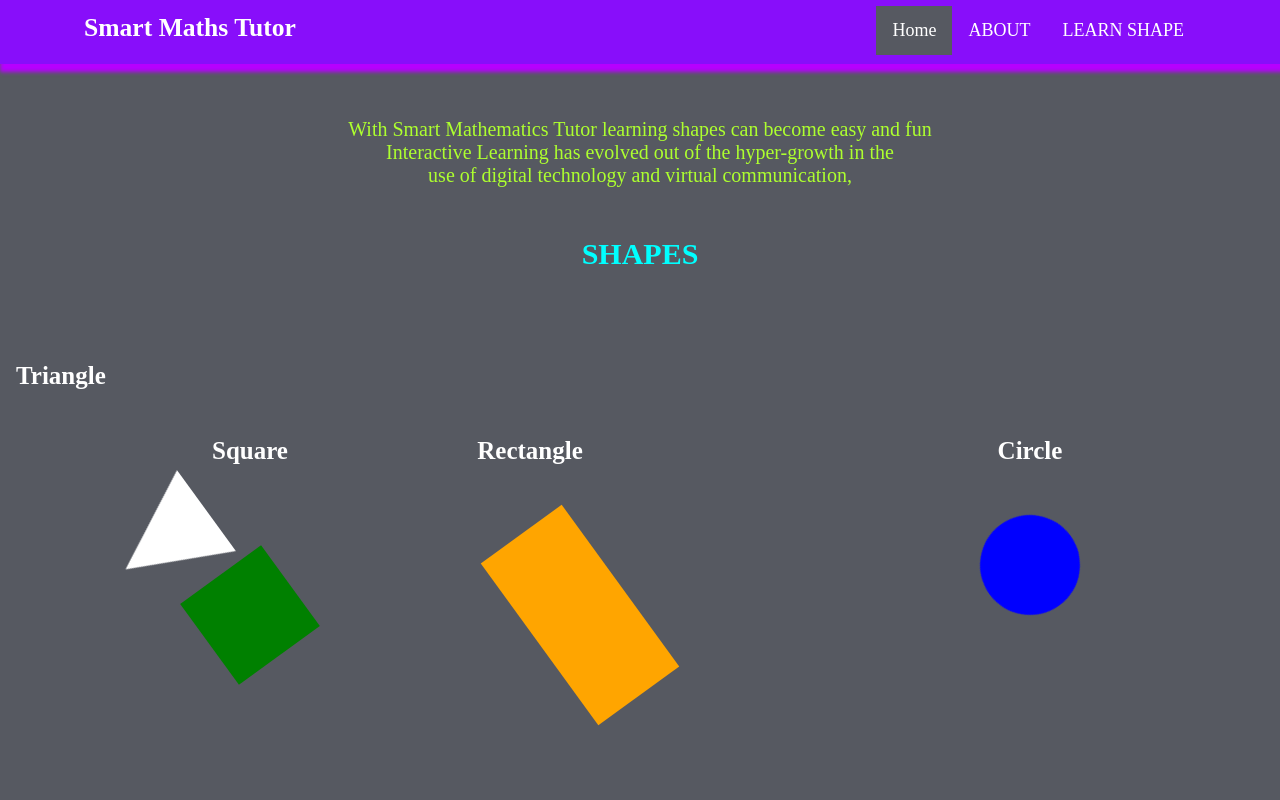
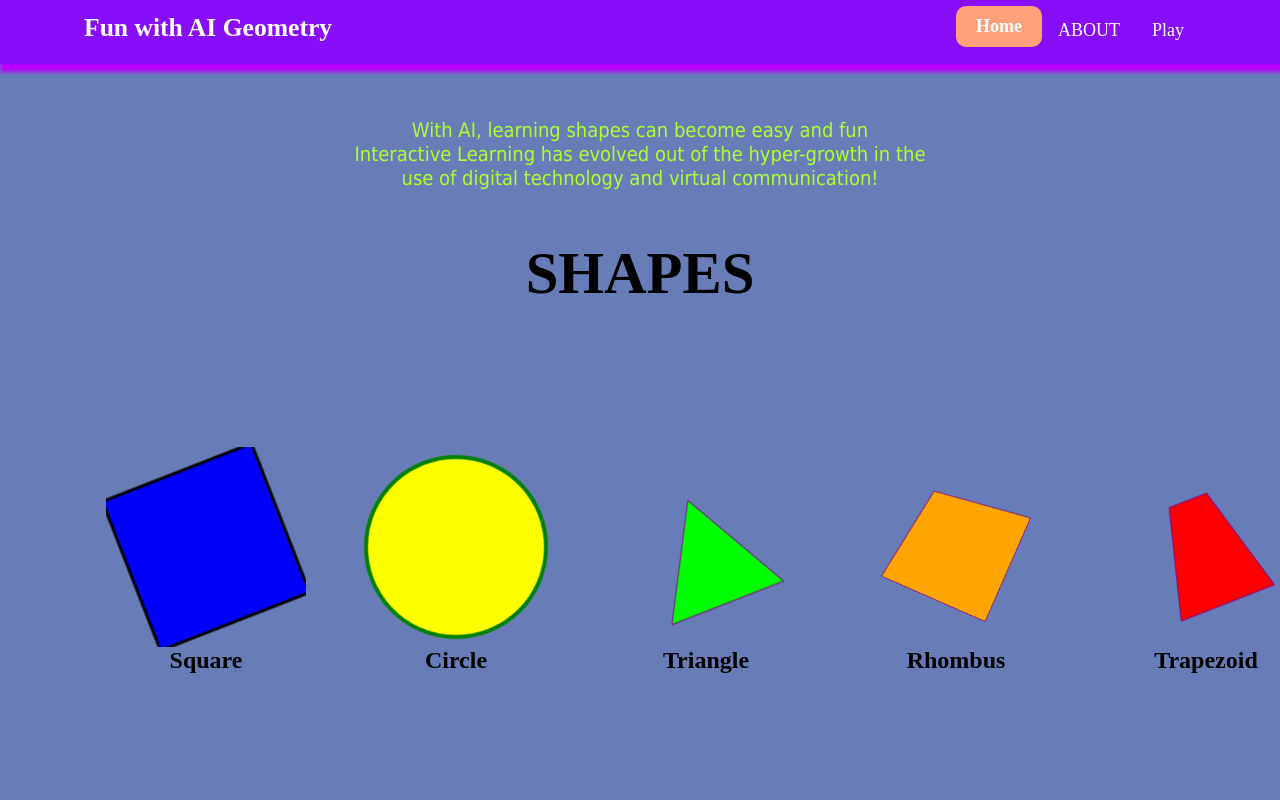
Before and after one commit to goheesheng/PentaAI, a Flask app: page / in a window 1280 px wide. Run offline with Flask 3, Linux system fonts and the light colour scheme.

Commit message:
Edited home page
Made it nicer

```diff
--- a/Flask/templates/home1.html
+++ b/Flask/templates/home1.html
@@ -12,7 +12,7 @@
 			box-shadow: 0px 8px 4px rgb(183, 0, 255);
 			overflow: hidden;
 			padding-left:20px;
-			font-family: 'Josefin Sans';
+			font-family: "Century Gothic";
 			font-size: 2vw;
 			width: 100%;
 			height:8%;
@@ -20,7 +20,7 @@
 		}
 		.topnav {
   overflow: hidden;
-  background-color: black;
+  background-color: #091425;
 }
 
 .text-center {
@@ -38,15 +38,17 @@
   font-size: 18px;
 }
 
-.topnav-right a:hover {
-  background-color: #ddd;
-  color: black;
+.topnav-right a.active {
+  background-color: #ffa07a;
+  color: white;
+  font-weight: bold;
+  border-radius: 10px;
+  padding: 10px 20px;
+  transition: background-color 0.3s ease-in-out;
 }
 
-.topnav-right a.active {
-  background-color: #565961;
-  color: white;
-  font-style: bold;
+.topnav-right a.active:hover {
+  background-color: #ff7f50;
 }
 
 .topnav-right {
@@ -56,13 +58,13 @@
 
 body {
 
-  background-color: ;
+  background-color: #F5D6C5;
   background-repeat: no-repeat;
   background-size:cover;
   background-position: 0px 0px;
   }
 .button {
-  background-color: #091425;
+background-color: #EE6352;
 border: none;
 color: white;
 padding: 15px 32px;
@@ -71,6 +73,7 @@
 display: inline-block;
 font-size: 12px;
 border-radius: 16px;
+
 }
 .button:hover {
   box-shadow: 0 12px 16px 0 rgba(0,0,0,0.24), 0 17px 50px 0 rgba(0,0,0,0.19);
@@ -86,17 +89,6 @@
   box-sizing: border-box;
 }
 
-button {
-  background-color: #091425;
-  color: white;
-  padding: 14px 20px;
-  margin-bottom:10px;
-  border: none;
-  cursor: pointer;
-  width: 17%;
-  border-radius:4px;
-  font-family:Montserrat;
-}
 
 button:hover {
   opacity: 0.8;
@@ -139,15 +131,13 @@
      width: 100%;
   }
 }
-
 .home{
   margin:80px;
-
-  width: 84%;
-  height: 500px;
+  width: 90%;
+  height: 600px;
   padding-top:10px;
-  padding-left: 30px;
-
+  padding-left: 50px;
+  text-align:center;
 }
 .login{
 	margin:80px;
@@ -223,7 +213,7 @@
     width: 100%;
     height: 100%;
     overflow: hidden;
-    background-color: #565961;
+    background-color: #687db8;
 }
 body{
     margin: 0;
@@ -235,6 +225,21 @@
 }
 h1,h2,p{
     margin: 0;
+}
+
+h1 {
+    padding-top: 50px;
+    color: black;
+    animation: expand 2s infinite alternate;
+  }
+
+  @keyframes expand {
+    from {
+      font-size: 40px;
+    }
+    to {
+      font-size: 60px;
+    }
   }
 
 .facilities {
@@ -276,58 +281,44 @@
   padding: 50px;
 }
 
-.rectangle {
-  height: 100px;
-  width: 200px;
-  background-color: orange;
-  margin-top: 100px;
-  margin-left: 100px;
-  -webkit-animation:spin 4s linear infinite;
-  -moz-animation:spin 4s linear infinite;
-   animation:spin 4s linear infinite;
 
+.container {
+  display: flex;
+  flex-wrap: wrap;
+  justify-content: center;
+  align-items: center;
+}
+
+.row {
+  display: flex;
+  flex-wrap: wrap;
+  justify-content: center;
+  align-items: center;
+}
+
+.left, .center, .right, .shape {
+  flex: 1;
+  margin: 10px;
+}
+.shape {
+  animation-name: spin;
+  animation-duration: 2s;
+  animation-iteration-count: infinite;
+  animation-direction: alternate;
+  transform-origin: center center;
 }
 
 
-.square {
-  height: 100px;
-  width: 100px;
-  background-color: green;
-
-  margin-top: 100;
-  margin-left: 100;
-  -webkit-animation:spin 4s linear infinite;
-  -moz-animation:spin 4s linear infinite;
-   animation:spin 4s linear infinite;
-
-}
 @-moz-keyframes spin { 100% { -moz-transform: rotate(360deg); } }
 @-webkit-keyframes spin { 100% { -webkit-transform: rotate(360deg); } }
 @keyframes spin { 100% { -webkit-transform: rotate(360deg); transform:rotate(360deg); } }
-
-.circle {
-  height: 100px;
-  width: 100px;
-  background-color: blue;
-  border-radius: 100%;
-  margin-top: 50;
-  margin-left: 100;
-  -webkit-animation:spin 4s linear infinite;
-  -moz-animation:spin 4s linear infinite;
-  animation:spin 4s linear infinite;
+@keyframes changeShape {
+    from {
+      transform: scale(1);
     }
-.triangle-up {
-    width: 0;
-    height: 0;
-    color: orange;
-    border-left: 50px solid transparent;
-    border-right: 50px solid transparent;
-    border-bottom: 100px solid white;
-    margin-top: 100;
-    margin-left: 100;
-    -webkit-animation:spin 4s linear infinite;
-    -moz-animation:spin 4s linear infinite;
-    animation:spin 4s linear infinite;
+    to {
+      transform: scale(1.2);
+    }
   }
 
 
@@ -335,13 +326,13 @@
 </style>
 <body>
 <div class="header">
-  <div style="width:50%;float:left;font-size:2vw;text-align:left;color:rgb(255, 255, 255); padding-top:1%;padding-left:5%;font-weight:bold;">Smart Maths Tutor</div>
+  <div style="width:50%;float:left;font-size:2vw;text-align:left;color:rgb(255, 255, 255); padding-top:1%;padding-left:5%;font-weight:bold;">Fun with AI Geometry</div>
 
   <div class="topnav-right"style="padding-top:0.5%;">
 
     <a class="active" href="{{ url_for('home')}}">Home</a>
     <a href="{{ url_for('intro')}}">ABOUT</a>
-    <a href="{{ url_for('launch')}}">LEARN SHAPE</a>
+    <a href="{{ url_for('launch')}}">Play</a>
   </div>
 </div>
 
@@ -353,46 +344,59 @@
 
 <section class="facilities">
 
-            <p>With Smart Mathematics Tutor learning shapes can become easy and fun<br>
-              Interactive Learning has evolved out of the hyper-growth in the <br> use of digital technology and virtual communication,
+            <p style="font-family: 'Tahoma';">With AI, learning shapes can become easy and fun<br>
+              Interactive Learning has evolved out of the hyper-growth in the <br> use of digital technology and virtual communication!
 
-              <h1 style="padding-top: 50px;">SHAPES</h1>
+              <h1 style="padding-top: 50px; color: black;">SHAPES</h1>
             </p>
 
 
         </section>
   </header>
-  <div class="container" id="main-content">
-    <section class="row">
-      <div class="left" id="Square">
-        <article>
-          <h3 class="text-center">Square</h3>
-          <div class="square"></div>
-        </article>
+  <div class="home">
+    <div style="text-align:center; display:flex; justify-content:center;">
+      <div style="display:inline-block; margin-right: 50px;">
+        <svg width="200" height="200">
+          <rect x="20" y="20" width="160" height="160" style="fill:blue;stroke-width:3;stroke:rgb(0,0,0)" class="shape" />
+        </svg>
+        <br />
+        <span style="font-size: 24px; font-weight: bold;">Square</span>
+      </div>
+      <div style="display:inline-block; margin-right: 50px;">
+        <svg width="200" height="200">
+          <circle cx="100" cy="100" r="90" stroke="green" stroke-width="4" fill="yellow" class="shape" />
+        </svg>
+        <br />
+        <span style="font-size: 24px; font-weight: bold;">Circle</span>
+      </div>
+      <div style="display:inline-block; margin-right: 50px;">
+        <svg width="200" height="200">
+          <polygon points="100 50 160 160 40 160"
+          style="fill:lime;stroke:purple;stroke-width:1" class="shape" />
+        </svg>
+        <br />
+        <span style="font-size: 24px; font-weight: bold;">Triangle</span>
+      </div>
+      <div style="display:inline-block; margin-right: 50px;">
+        <svg width="200" height="200">
+          <polygon points="100 40 180 100 100 180 20 100"
+          style="fill:orange;stroke:purple;stroke-width:1" class="shape" />
+        </svg>
+        <br />
+        <span style="font-size: 24px; font-weight: bold;">Rhombus</span>
+      </div>
+      <div style="display:inline-block;">
+        <svg width="200" height="200">
+          <polygon points="50 160 150 160 120 50 80 50"
+          style="fill:red;stroke:purple;stroke-width:1" class="shape" />
+        </svg>
+        <br />
+        <span style="font-size: 24px; font-weight: bold;">Trapezoid</span>
+      </div>
+    </div>
   </div>
 
-      <div class="center" id="Rectangle">
-        <article>
-          <h3 class="text-center">Rectangle</h3>
-          <div class="rectangle"></div>
-        </article>
-      </div>
 
-      <div class="right" id="Circle">
-        <article>
-          <h3 class="text-center">Circle</h3>
-          <div class="circle"></div>
-        </article>
-      </div>
-
-      <div class="shape" id="Triangle">
-        <article>
-          <h3 class="text-center">Triangle</h3>
-          <div class="triangle-up"></div>
-        </article>
-      </div>
-    </section>
-    </div>
 
 </body>
 </html>
```
Also changed, not shown: Flask/templates/intro.html (+31 -31 lines), Flask/templates/old_intro.html (deleted, +0 -335 lines). Lines whose indentation alone changed are shown as unchanged.
